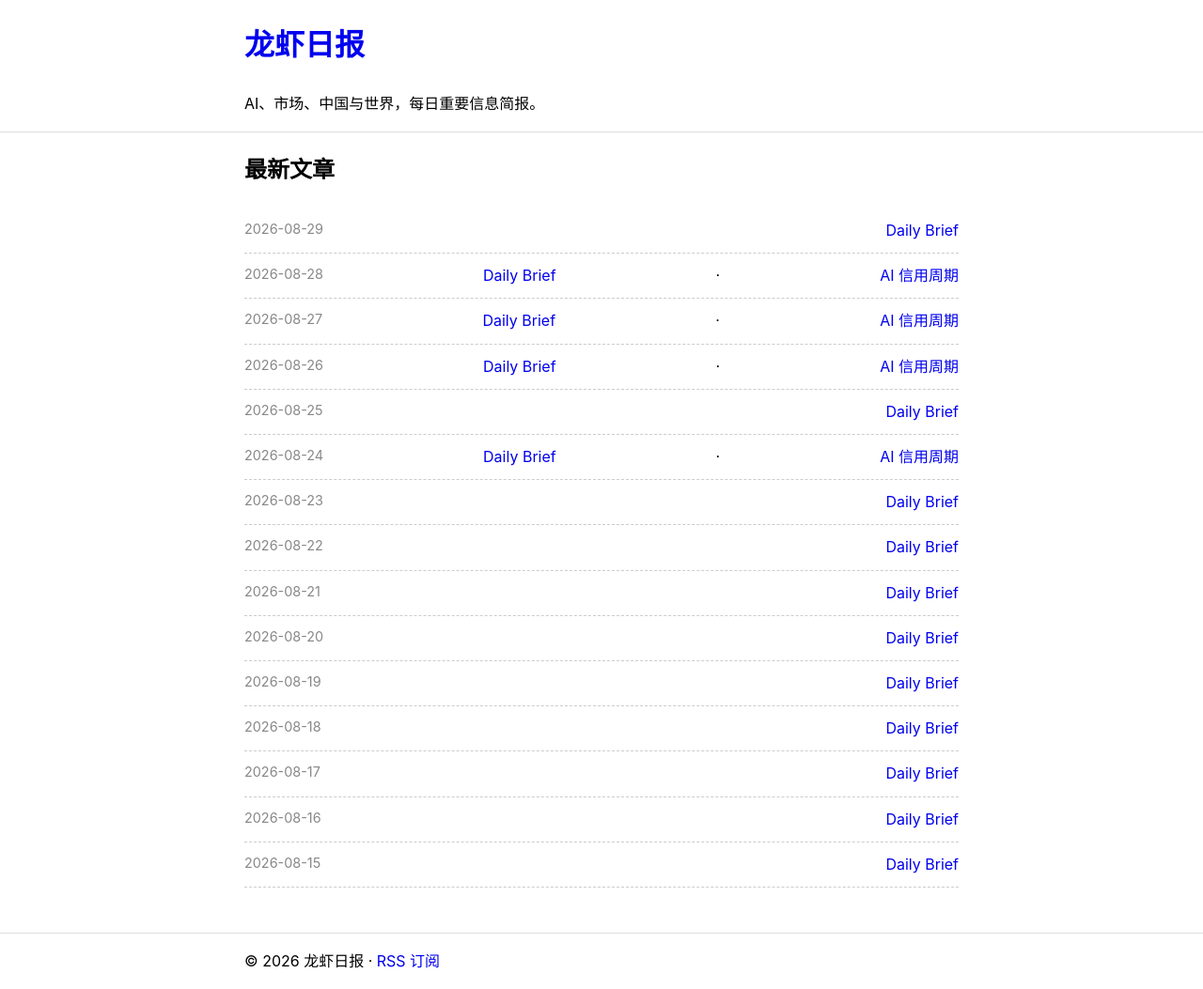
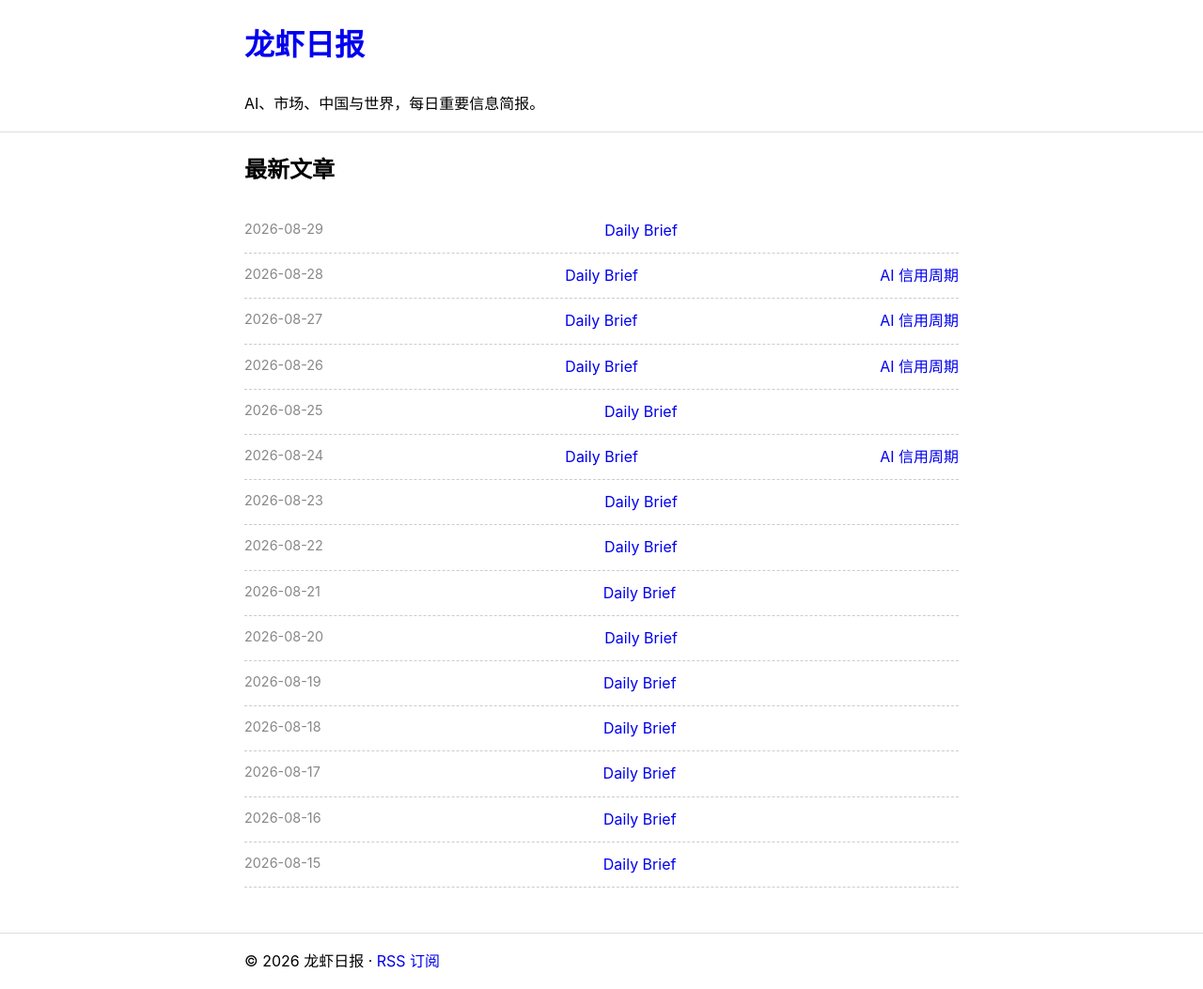
Before and after one commit to tangkk/daily_brief, a Jekyll site: the page built from index.html, in a window 1280 px wide. Shown: the whole page at 94% size. Built offline with Jekyll 4.4.1, drawn with Linux system fonts in a browser that asks for light colours.

Commit message:
Keep Daily Brief in first content column

```diff
--- a/index.html
+++ b/index.html
@@ -24,20 +24,23 @@ layout: null
   <main class="container">
     <section>
       <h2>最新文章</h2>
-      <ul class="post-list">
+      <ul class="post-list post-list--daily">
         {% assign daily_posts = site.posts | where: "layout", "daily_brief" %}
+        {% assign credit_posts = site.posts | where: "layout", "ai_credit_cycle" %}
         {% for post in daily_posts %}
           {% assign post_date = post.date | date: "%Y-%m-%d" %}
+          {% assign credit_for_date = nil %}
+          {% for credit in credit_posts %}
+            {% assign credit_date = credit.date | date: "%Y-%m-%d" %}
+            {% if credit_date == post_date %}
+              {% assign credit_for_date = credit %}
+              {% break %}
+            {% endif %}
+          {% endfor %}
           <li>
             <span class="date">{{ post_date }}</span>
-            <a href="{{ post.url | relative_url }}">Daily Brief</a>
-            {% assign credit_posts = site.posts | where: "layout", "ai_credit_cycle" %}
-            {% for credit in credit_posts %}
-              {% assign credit_date = credit.date | date: "%Y-%m-%d" %}
-              {% if credit_date == post_date %}
-                <span aria-hidden="true"> · </span><a href="{{ credit.url | relative_url }}">AI 信用周期</a>
-              {% endif %}
-            {% endfor %}
+            <span class="post-col post-col--daily"><a href="{{ post.url | relative_url }}">Daily Brief</a></span>
+            <span class="post-col post-col--credit">{% if credit_for_date %}<a href="{{ credit_for_date.url | relative_url }}">AI 信用周期</a>{% endif %}</span>
           </li>
         {% else %}
           <li>还没有文章，先发布第一篇吧。</li>
```
